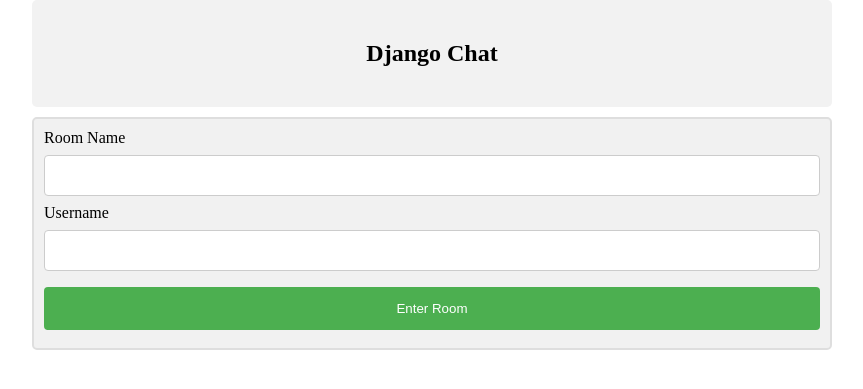
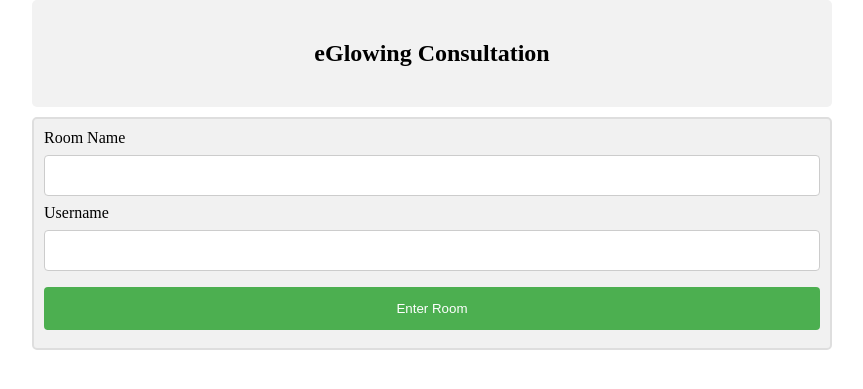
Before and after one commit to fahrury-rdd27/eglowing, a Django app: page / in a window 1280 px wide. Shown: the top 389 px of the page, without its empty margins (208-1071 px from the left). Run offline with Django 3.2, Linux system fonts and the light colour scheme.

Commit message:
change home title

```diff
--- a/templates/home.html
+++ b/templates/home.html
@@ -56,7 +56,7 @@ body {
 <body>
 
 <div align="center">
-    <h2>Django Chat</h2>
+    <h2>eGlowing Consultation</h2>
 </div>
 
 
```
